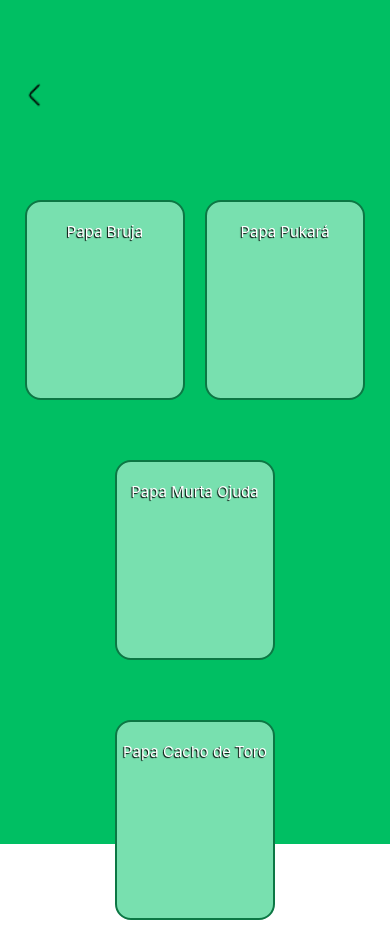
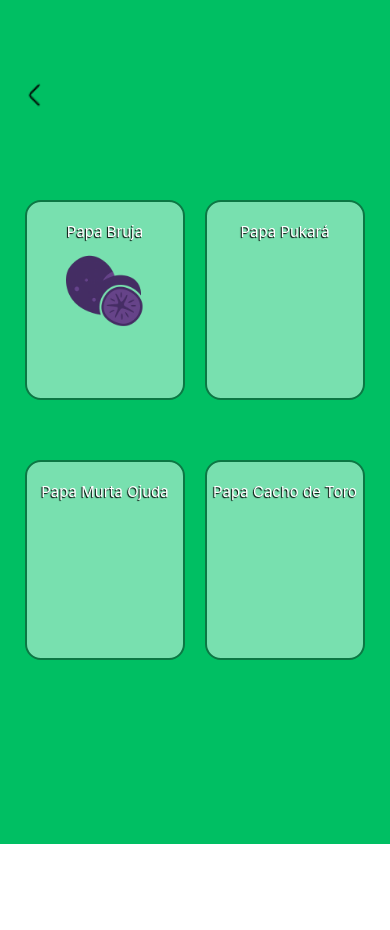
Before and after one commit to JoaquinMacias-676/ecochiloe, a React Native app: screen /Tuberculos in a window 390 px wide. After the commit the page ends 844 px from the top, so only its background shows below. Built offline with nearby package versions, Linux system fonts and the light colour scheme.

Commit message:
Añadiendo el icono de la papa bruja a la interfaz de tuberculos

```diff
--- a/TuberculosScreen.js
+++ b/TuberculosScreen.js
@@ -18,6 +18,9 @@ export default function Tuberculos({ navigation }) {
                     styles.botones_clasificacion_cultivos,
                     { backgroundColor: pressed ? '#0c7744' : '#78e0af', marginTop: 50 }]}>
                 <Text style={styles.papas}>Papa Bruja</Text>
+                <Image
+                    source={require('./assets/papa_bruja.png')}
+                    style={styles.cultivos_iconos}/>
             </Pressable>
 
             <Pressable
@@ -29,7 +32,7 @@ export default function Tuberculos({ navigation }) {
             </Pressable>
             </View>
 
-            <View style={styles.botones_horizontal}>
+            <View style={styles.botones_horizontal_cultivos}>
             <Pressable
                 onPress={() => navigation.navigate('')}
                 style={({ pressed }) => [
```
